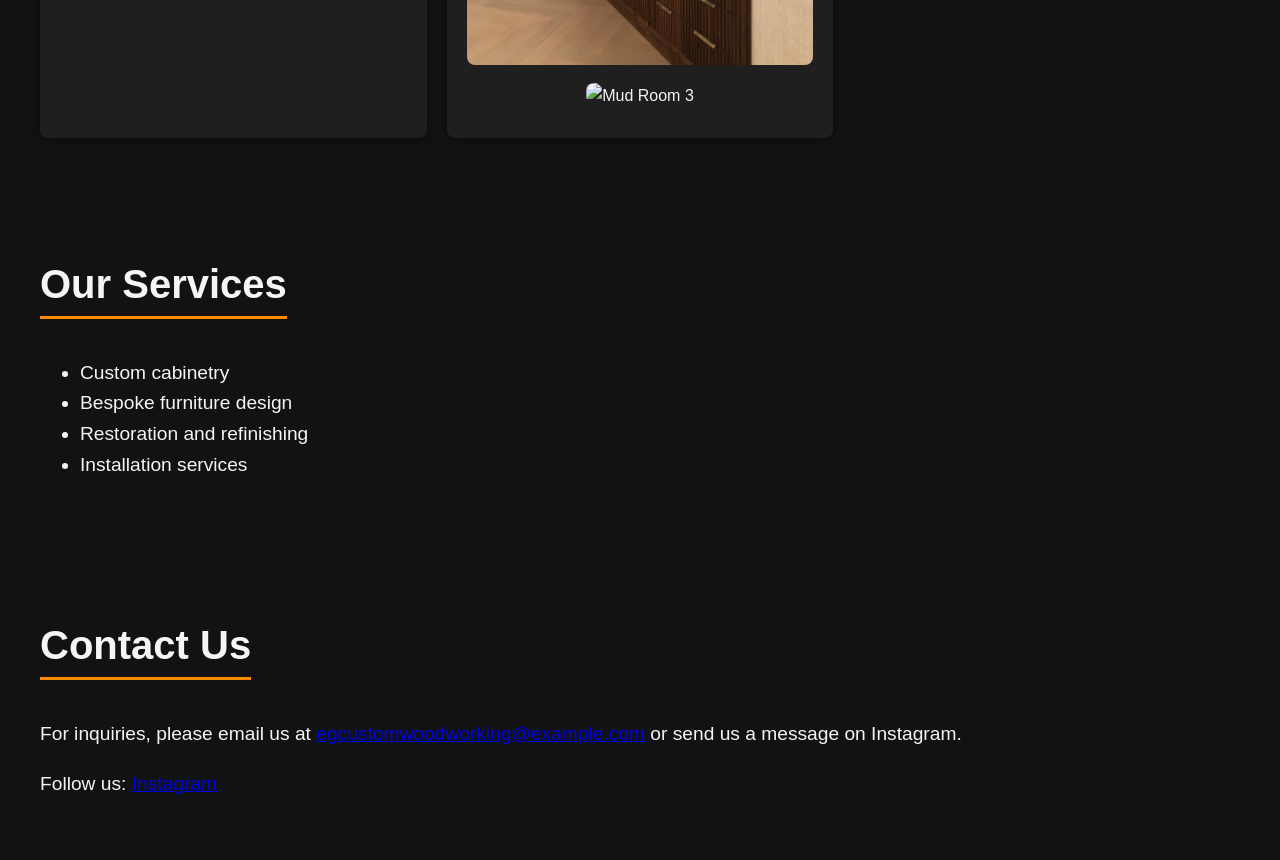
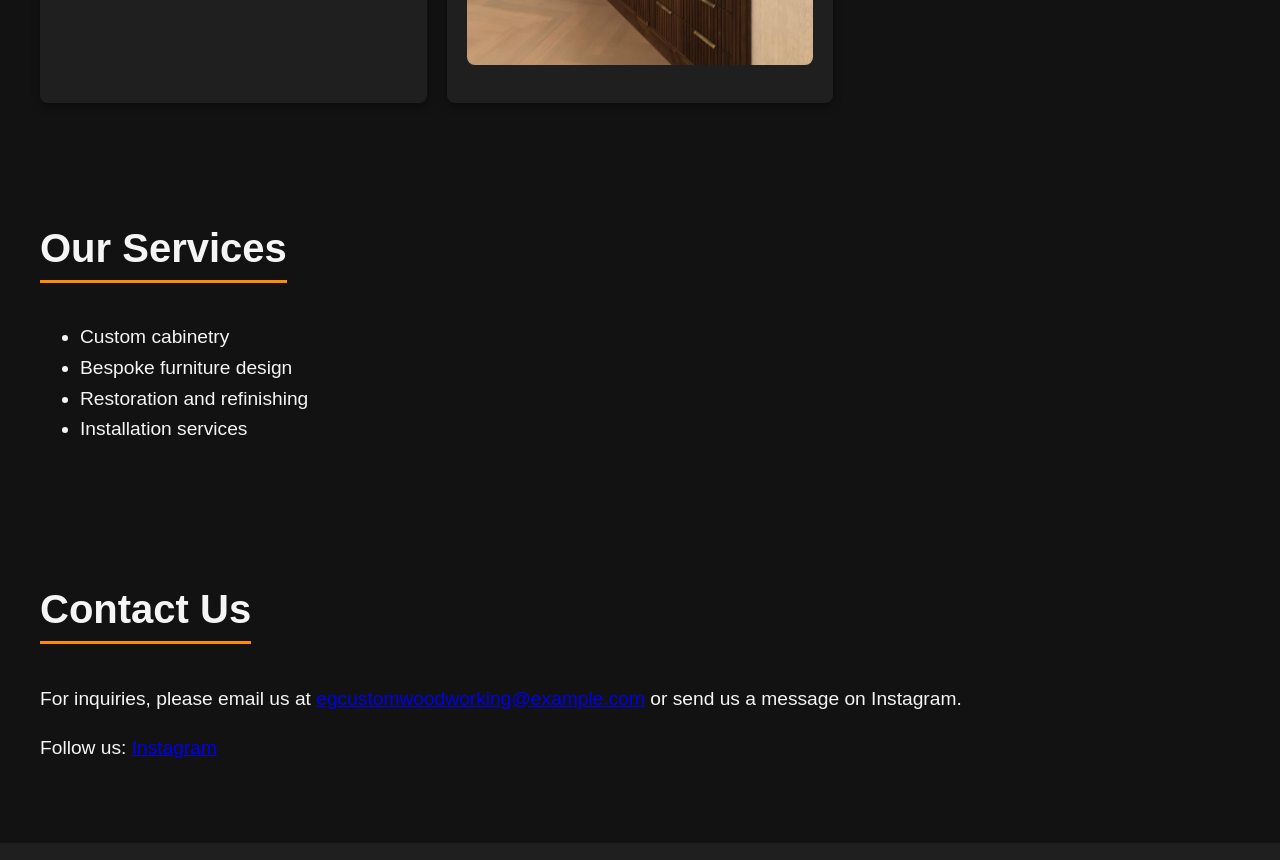
Before and after one commit to lcreech/E.G_Custom_Woodworking, a plain HTML site: page index.html in a window 1280 px wide. Shown: the part 4492-5352 px from the top of the page. Drawn offline with Linux system fonts and the light colour scheme.

Commit message:
Update index.html

```diff
--- a/index.html
+++ b/index.html
@@ -97,7 +97,6 @@
                 <div class="slideshow">
                     <img src="images/mudroom1.jpg" alt="Mud Room 1">
                     <img src="images/mudroom2.jpg" alt="Mud Room 2">
-                    <img src="images/mudroom3.jpg" alt="Mud Room 3">
                 </div>
             </div>
         </div>
```
